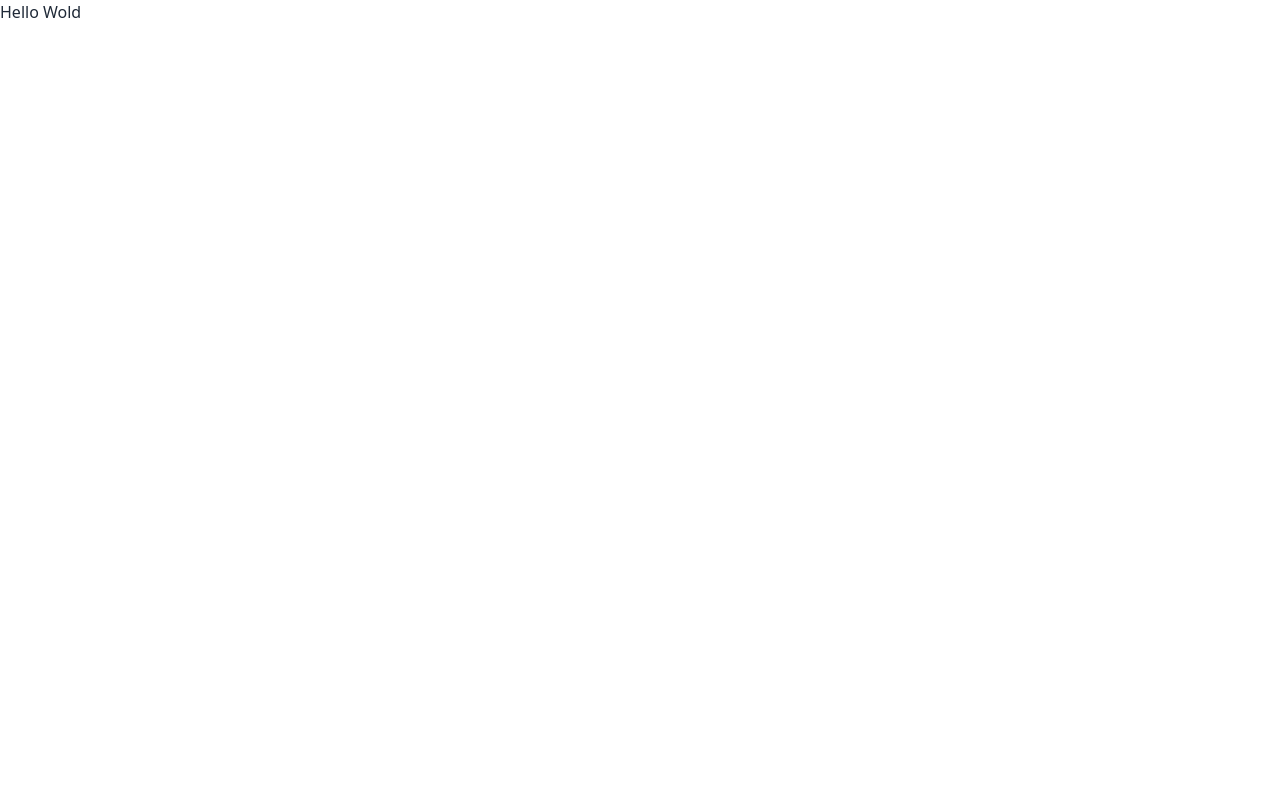
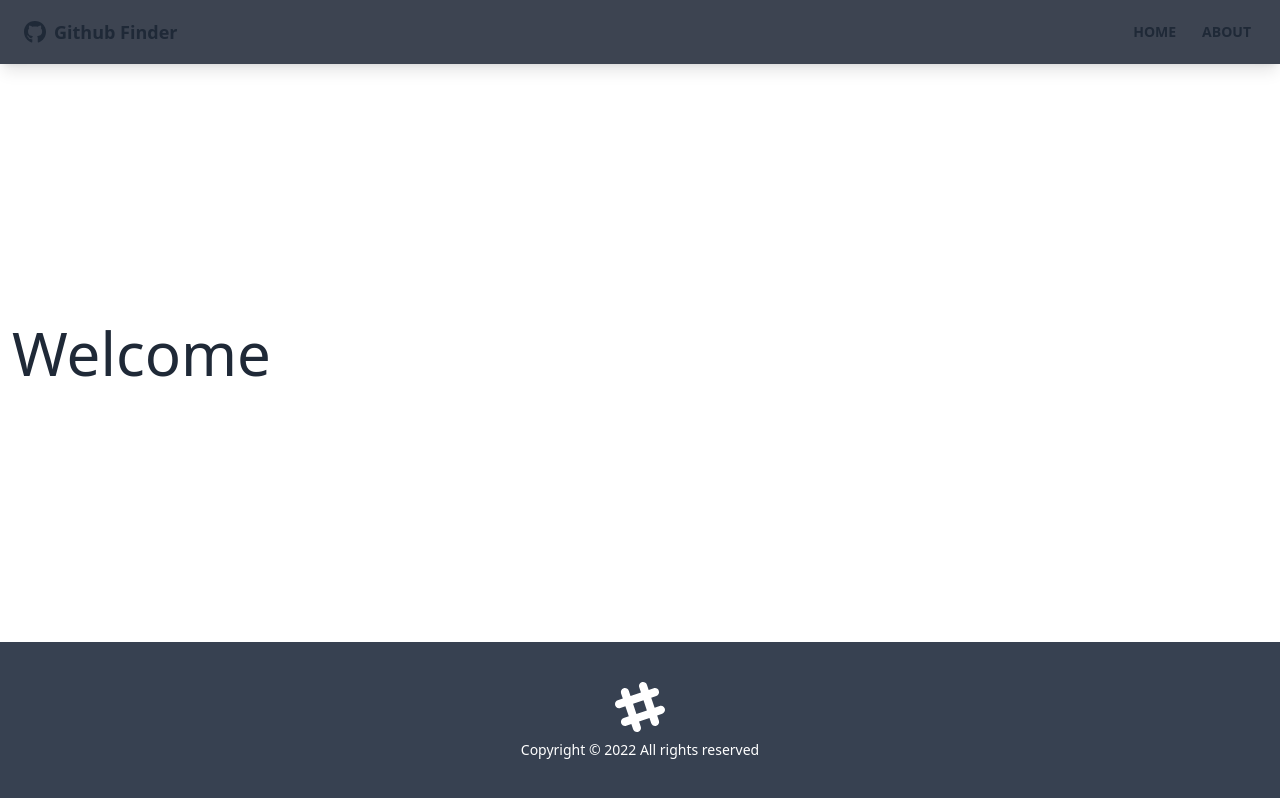
Before and after one commit to ZahidAbdi/github-finder, a React (Create React App) app: page / in a window 1280 px wide. Built offline with nearby package versions, Linux system fonts and the light colour scheme.

Commit message:
setting up the neavbar/footer and getting the routes to work

```diff
--- a/package.json
+++ b/package.json
@@ -10,6 +10,8 @@
     "daisyui": "^1.21.0",
     "react": "^17.0.2",
     "react-dom": "^17.0.2",
+    "react-icons": "^4.3.1",
+    "react-router-dom": "^6.2.1",
     "react-scripts": "5.0.0",
     "web-vitals": "^2.1.2"
   },
--- a/src/App.js
+++ b/src/App.js
@@ -1,8 +1,28 @@
+import { BrowserRouter as Router, Route, Routes } from 'react-router-dom';
+import Home from './pages/Home';
+import About from './pages/About';
+import NotFound from './pages/NotFound';
+import Navbar from './components/layout/Navbar';
+import Footer from './components/layout/Footer';
+
 function App() {
   return (
-    <div>
-      <h1>Hello Wold</h1>
-    </div>
+    <Router>
+      <div className='flex flex-col justify-between h-screen'>
+        <Navbar />
+
+        <main className='container mx-auto px-3 pb-12'>
+          <Routes>
+            <Route path='/' element={<Home />} />
+            <Route path='/about' element={<About />} />
+            <Route path='/notfound' element={<NotFound />} />
+            <Route path='/*' element={<NotFound />} />
+          </Routes>
+        </main>
+
+        <Footer />
+      </div>
+    </Router>
   );
 }
 
--- /dev/null
+++ b/src/components/layout/Footer.jsx
@@ -0,0 +1,23 @@
+function Footer() {
+  const footerYear = new Date().getFullYear()
+  return (
+    <footer className="footer p-10 bg-gray-700 text-primary-content footer-center">
+      <div>
+        <svg
+            width='50'
+            height='50'
+            viewBox='0 0 24 24'
+            xmlns='http://www.w3.org/2000/svg'
+            fillRule='evenodd'
+            clipRule='evenodd'
+            className='inline-block fill-current'
+          >
+            <path d='M22.672 15.226l-2.432.811.841 2.515c.33 1.019-.209 2.127-1.23 2.456-1.15.325-2.148-.321-2.463-1.226l-.84-2.518-5.013 1.677.84 2.517c.391 1.203-.434 2.542-1.831 2.542-.88 0-1.601-.564-1.86-1.314l-.842-2.516-2.431.809c-1.135.328-2.145-.317-2.463-1.229-.329-1.018.211-2.127 1.231-2.456l2.432-.809-1.621-4.823-2.432.808c-1.355.384-2.558-.59-2.558-1.839 0-.817.509-1.582 1.327-1.846l2.433-.809-.842-2.515c-.33-1.02.211-2.129 1.232-2.458 1.02-.329 2.13.209 2.461 1.229l.842 2.515 5.011-1.677-.839-2.517c-.403-1.238.484-2.553 1.843-2.553.819 0 1.585.509 1.85 1.326l.841 2.517 2.431-.81c1.02-.33 2.131.211 2.461 1.229.332 1.018-.21 2.126-1.23 2.456l-2.433.809 1.622 4.823 2.433-.809c1.242-.401 2.557.484 2.557 1.838 0 .819-.51 1.583-1.328 1.847m-8.992-6.428l-5.01 1.675 1.619 4.828 5.011-1.674-1.62-4.829z'></path>
+        </svg>
+        <p>Copyright &copy; {footerYear} All rights reserved</p>
+      </div>
+    </footer>
+  )
+}
+
+export default Footer
--- /dev/null
+++ b/src/components/layout/Navbar.jsx
@@ -0,0 +1,41 @@
+import {FaGithub} from 'react-icons/fa'
+import {Link} from 'react-router-dom'
+import PropTypes from 'prop-types'
+
+
+function Navbar({title}) {
+  return (
+    <nav className='navbar mb-12 shadow-lg bg-neutral'>
+      <div className="container mx-auto">
+        <div className="flex-none px-2 mx-2">
+          <FaGithub className='inline pr-2 text-3xl' />
+          <Link to='/' className='text-lg font-bold align-middle'>
+            {title}
+          </Link>
+        </div>
+        <div className="flex-1 px-2 mx2">
+          <div className="flex justify-end">
+            <Link to='/' className='btn btn-ghost btn-sm rounded-btn'>
+              Home
+            </Link>
+            <Link to='/about' className='btn btn-ghost btn-sm rounded-btn'>
+              About
+            </Link>
+          </div>
+        </div>
+      </div>
+    </nav>
+  )
+}
+
+Navbar.defaultProps = {
+  title: 'Github Finder',
+}
+
+
+Navbar.propTypes = {
+  title: PropTypes.string,
+}
+
+
+export default Navbar
--- /dev/null
+++ b/src/pages/About.jsx
@@ -0,0 +1,9 @@
+function About() {
+  return (
+    <div>
+      <h1 className="text-6xl mb-4">Github Finder</h1>
+    </div>
+  )
+}
+
+export default About
--- /dev/null
+++ b/src/pages/Home.jsx
@@ -0,0 +1,9 @@
+function Home() {
+  return (
+    <div>
+      <h1 className="text-6xl">Welcome</h1>
+    </div>
+  )
+}
+
+export default Home
--- /dev/null
+++ b/src/pages/NotFound.jsx
@@ -0,0 +1,9 @@
+function Notfound() {
+  return (
+    <div>
+     <h1 className="text-6xl">Not Found</h1>
+    </div>
+  )
+}
+
+export default Notfound
```
Also changed, not shown: 1 other file (tests, documents, lock files or other folders).
